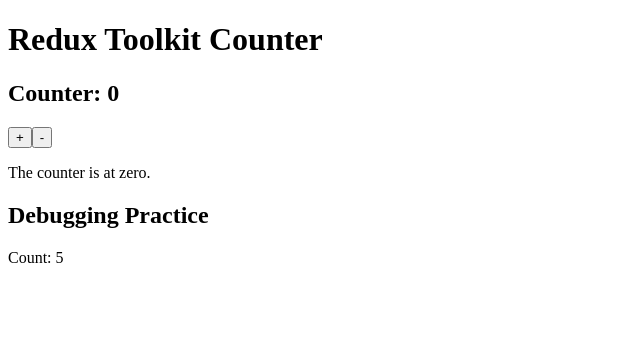
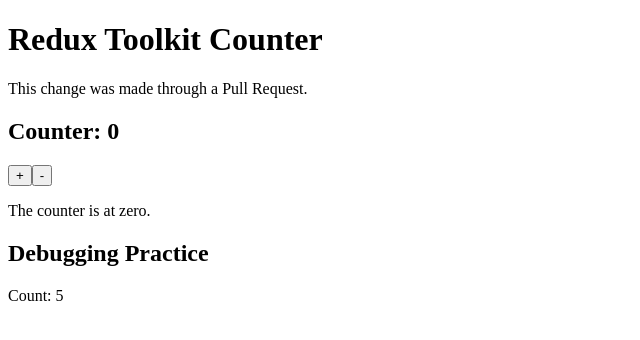
Before and after one commit to mtuannh/mtuannh-focusbear-intern, a React (Vite) app in the folder react-tailwind-practice/: page / in a window 1280 px wide. Shown: the top 340 px of the page, without its empty margins (0-640 px from the left). Built offline with nearby package versions, Linux system fonts and the light colour scheme.

Commit message:
issue #48: Add PR practice message.

```diff
--- a/react-tailwind-practice/src/App.jsx
+++ b/react-tailwind-practice/src/App.jsx
@@ -6,7 +6,7 @@
   return (
     <div>
       <h1>Redux Toolkit Counter</h1>
-
+      <p>This change was made through a Pull Request.</p>
       <Counter />
       <CounterMessage />
 
```
